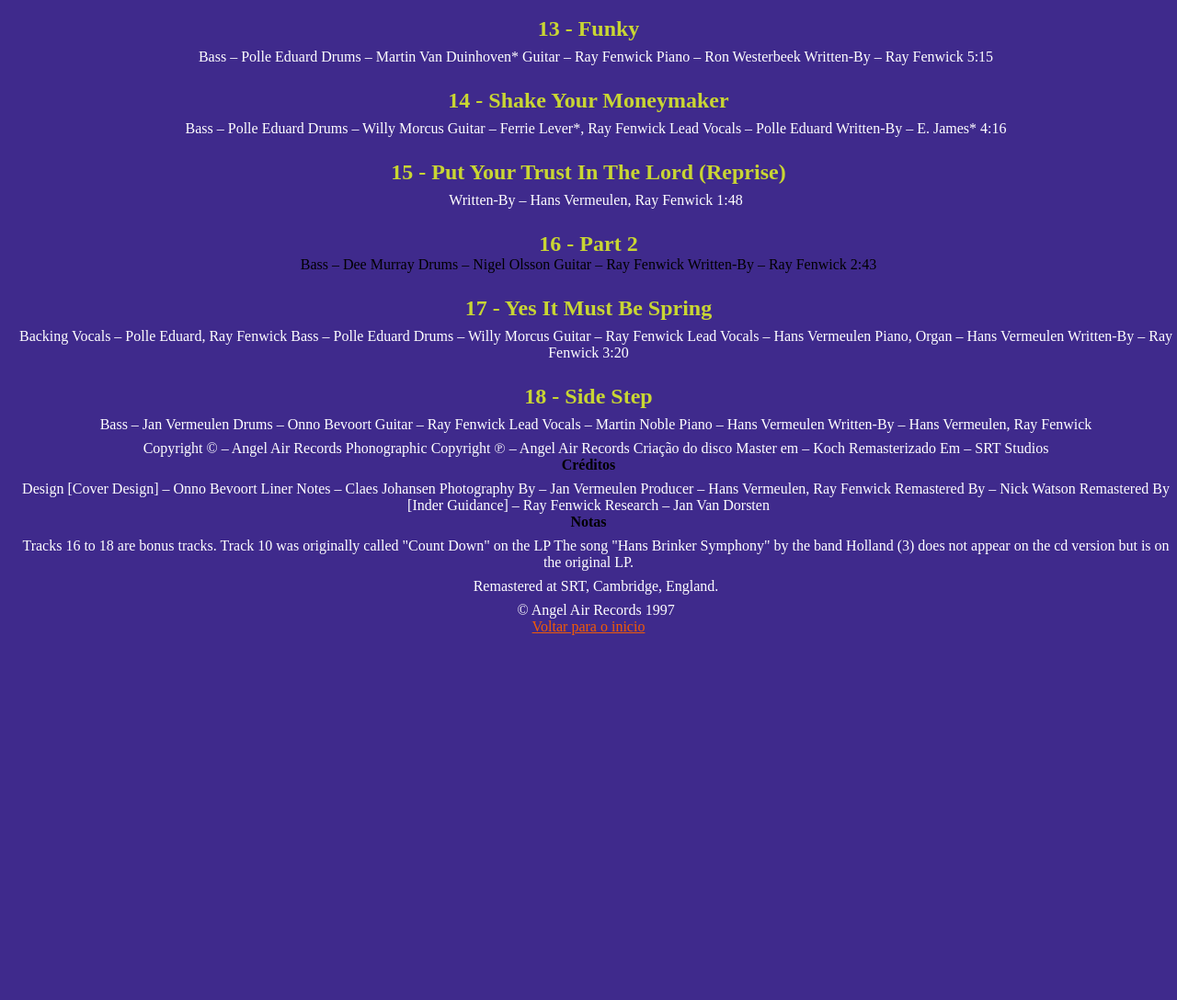
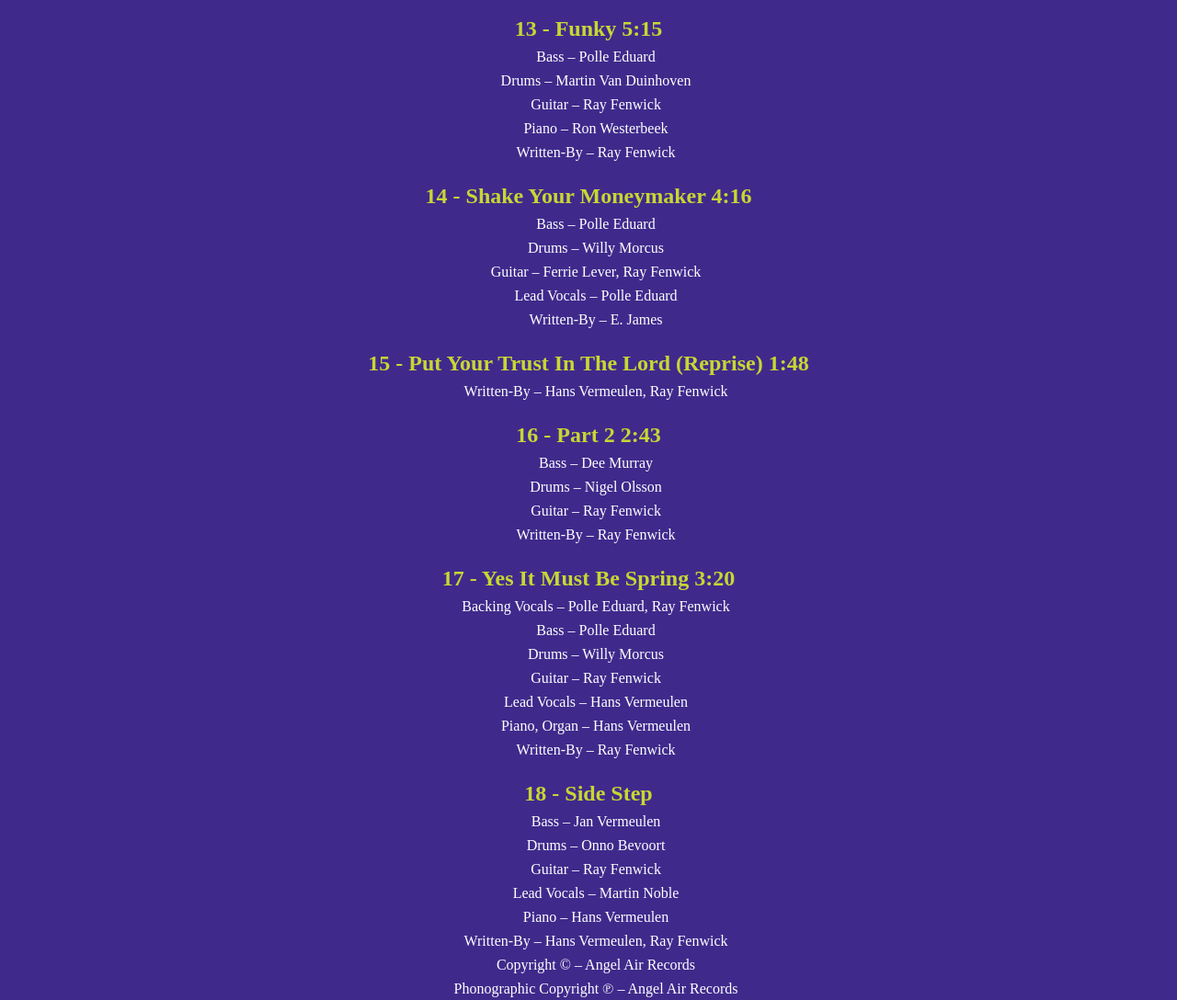
Before and after one commit to simoneslima/musicians-union-band, a plain HTML site: page cd.html in a window 1280 px wide. Shown: the part 3860-4948 px from the top of the page at 92% size. Before the commit the page ends 4551 px from the top, so only its background shows below. Drawn offline with Linux system fonts and the light colour scheme.

Commit message:
arrumando texto 02

```diff
--- a/cd.html
+++ b/cd.html
@@ -185,83 +185,80 @@
 
 
 
+<h2>13 - Funky 5:15</h2>
+
+        <p>Bass – Polle Eduard</p>
+        <p>Drums – Martin Van Duinhoven</p>
+        <p>Guitar – Ray Fenwick</p>
+        <p>Piano – Ron Westerbeek</p>
+        <p>Written-By – Ray Fenwick</p>
+
+
+<h2>14 - Shake Your Moneymaker 4:16</h2>
+
+        <p>Bass – Polle Eduard</p>
+        <p>Drums – Willy Morcus</p>
+        <p>Guitar – Ferrie Lever, Ray Fenwick</p>
+        <p>Lead Vocals – Polle Eduard</p>
+        <p>Written-By – E. James</p>
+
+
+<h2>15 - Put Your Trust In The Lord (Reprise) 1:48</h2>
+
+        <p>Written-By – Hans Vermeulen, Ray Fenwick</p>
+
+<h2>16 - Part 2 2:43</h2>
+
+        <p>Bass – Dee Murray</p>
+        <p>Drums – Nigel Olsson</p>
+        <p>Guitar – Ray Fenwick</p>
+        <p>Written-By – Ray Fenwick</p>
+
+
+<h2>17 - Yes It Must Be Spring  3:20</h2>
+
+        <p>Backing Vocals – Polle Eduard, Ray Fenwick</p>
+        <p>Bass – Polle Eduard</p>
+        <p>Drums – Willy Morcus</p>
+        <p>Guitar – Ray Fenwick</p>
+        <p>Lead Vocals – Hans Vermeulen</p>
+        <p>Piano, Organ – Hans Vermeulen</p>
+        <p>Written-By – Ray Fenwick</p>
+
+
+<h2>18 - Side Step</h2>
+
+        <p>Bass – Jan Vermeulen</p>
+        <p>Drums – Onno Bevoort</p>
+        <p>Guitar – Ray Fenwick</p>
+        <p>Lead Vocals – Martin Noble</p>
+        <p>Piano – Hans Vermeulen</p>
+        <p>Written-By – Hans Vermeulen, Ray Fenwick</p>
 
 
 
-                    <h2>13 - Funky</h2>
-                    <p>
-                    Bass – Polle Eduard
-                    Drums – Martin Van Duinhoven*
-                    Guitar – Ray Fenwick
-                    Piano – Ron Westerbeek
-                    Written-By – Ray Fenwick
-                    5:15
-                    </p>
-                    <h2>14 - Shake Your Moneymaker</h2>
-                    <p>
-                    Bass – Polle Eduard
-                    Drums – Willy Morcus
-                    Guitar – Ferrie Lever*, Ray Fenwick
-                    Lead Vocals – Polle Eduard
-                    Written-By – E. James*
-                    4:16
-                    </p>
-                    <h2>15 - Put Your Trust In The Lord (Reprise)</h2>
-                    <p>
-                    Written-By – Hans Vermeulen, Ray Fenwick
-                    1:48
-                    <h2>16 - Part 2</h2>
-                    Bass – Dee Murray
-                    Drums – Nigel Olsson
-                    Guitar – Ray Fenwick
-                    Written-By – Ray Fenwick
-                    2:43
-                    </p>
-                    <h2>17 - Yes It Must Be Spring</h2>
-                    <p>
-                    Backing Vocals – Polle Eduard, Ray Fenwick
-                    Bass – Polle Eduard
-                    Drums – Willy Morcus
-                    Guitar – Ray Fenwick
-                    Lead Vocals – Hans Vermeulen
-                    Piano, Organ – Hans Vermeulen
-                    Written-By – Ray Fenwick
-                    3:20
-                    </p>
-                    <h2>18 - Side Step</h2>
-                    <p>
-                    Bass – Jan Vermeulen
-                    Drums – Onno Bevoort
-                    Guitar – Ray Fenwick
-                    Lead Vocals – Martin Noble
-                    Piano – Hans Vermeulen
-                    Written-By – Hans Vermeulen, Ray Fenwick
-                    </p>
 
 
+        <p>Copyright © – Angel Air Records</p>
+        <p>Phonographic Copyright ℗ – Angel Air Records</p>
+        <p>Criação do disco Master em – Koch Remasterizado Em – SRT Studios</p>
 
-            <p>
-            Copyright © – Angel Air Records
-            Phonographic Copyright ℗ – Angel Air Records
-            Criação do disco Master em – Koch
-            Remasterizado Em – SRT Studios
-            </p>
-            <h4>Créditos</h4>
-            <p>
-            Design [Cover Design] – Onno Bevoort
-            Liner Notes – Claes Johansen
-            Photography By – Jan Vermeulen
-            Producer – Hans Vermeulen, Ray Fenwick
-            Remastered By – Nick Watson
-            Remastered By [Inder Guidance] – Ray Fenwick
-            Research – Jan Van Dorsten
-            </p>
-            <h4>Notas</h4>
-            <p>
-            Tracks 16 to 18 are bonus tracks.
-            Track 10 was originally called "Count Down" on the LP
-            The song "Hans Brinker Symphony" by the band Holland (3) does not appear on the cd version but is on the original LP.
-            </p>
+<h4>Créditos</h4>
+
+            <p>Design [Cover Design] – Onno Bevoort</p>
+            <p>Liner Notes – Claes Johansen</p>
+            <p>Photography By – Jan Vermeulen</p>
+            <p>Producer – Hans Vermeulen, Ray Fenwick</p>
+            <p>Remastered By – Nick Watson</p>
+            <p>Remastered By [Inder Guidance] – Ray Fenwick</p>
+            <p>Research – Jan Van Dorsten</p>
+
+<h4>Notas</h4>
+
+            <p>Tracks 16 to 18 are bonus tracks.</p>
+            <p>Track 10 was originally called "Count Down" on the LP</p>
+            <p>The song "Hans Brinker Symphony" by the band Holland (3) does not appear on the cd version but is on the original LP.</p>
+
 
             <p>Remastered at SRT, Cambridge, England.</p>
 
```
Also changed, not shown: index.html (+1 -1 lines).
